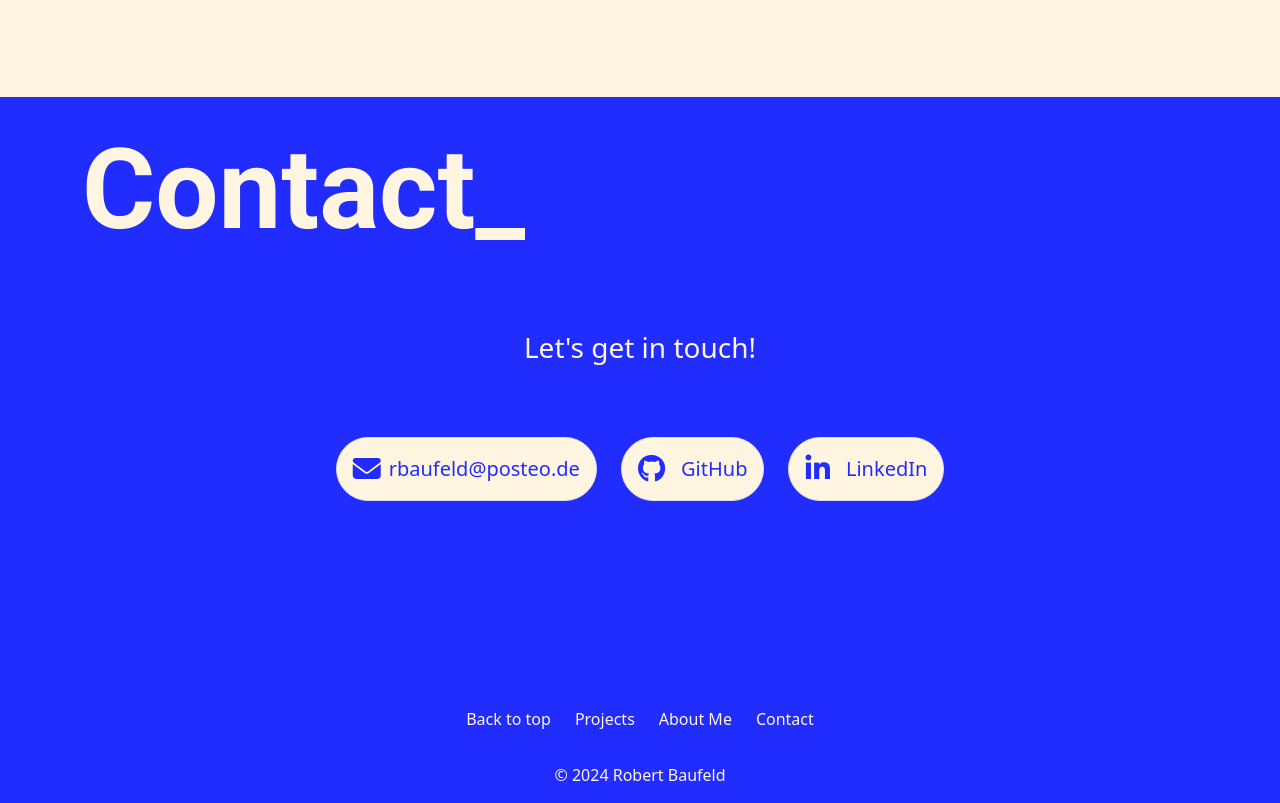
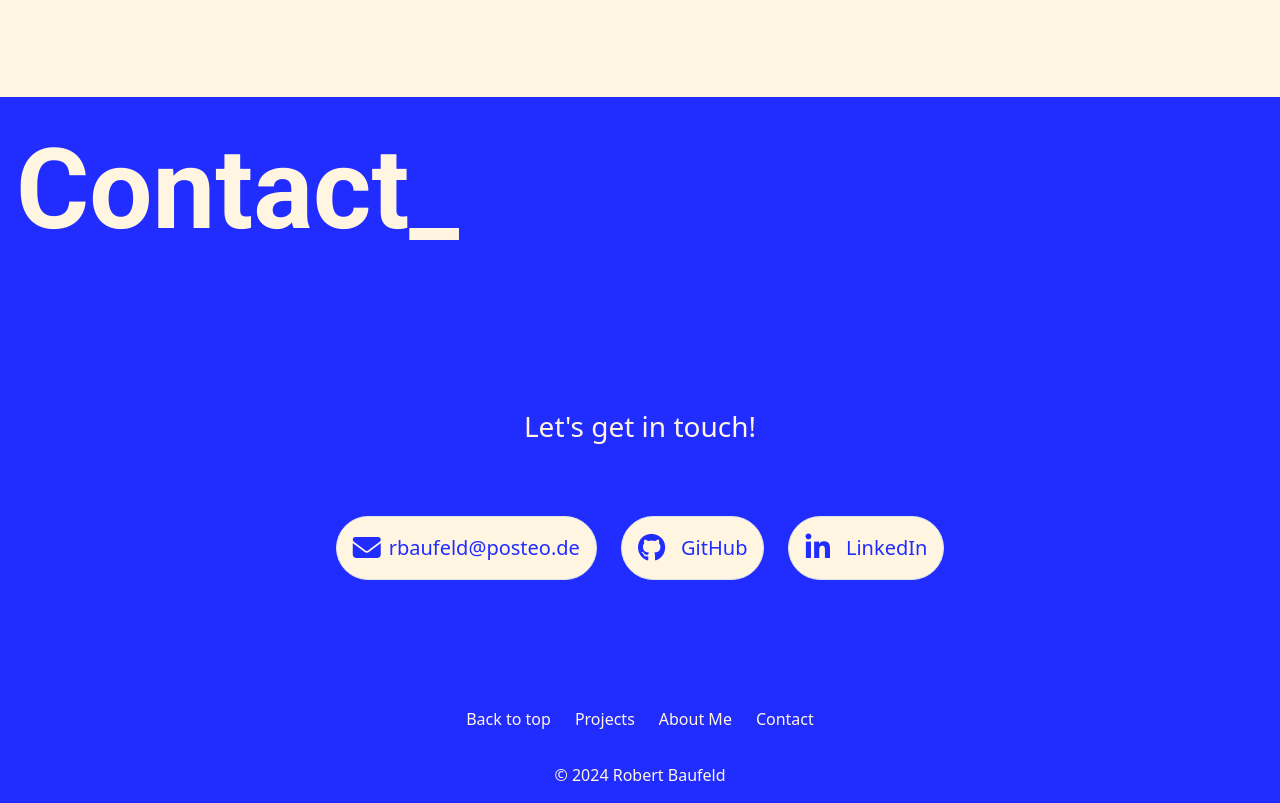
Before and after one commit to RobertLikesCoding/portfolio, a plain HTML site: page index.html in a window 1280 px wide. Shown: the part 3620-4423 px from the top of the page. Drawn offline with nearby package versions, Linux system fonts and the light colour scheme.

Commit message:
small adjustment

```diff
--- a/index.html
+++ b/index.html
@@ -205,8 +205,8 @@
     </section>
 
     <section id="contact" class="d-flex flex-column justify-content-between blue-bg pt-5">
+      <span class="section-header text-peach ms-3">Contact_</span>
       <div class="container">
-        <span class="section-header text-peach">Contact_</span>
         <div class="d-flex flex-column align-items-center gap-3 my-5">
           <h3 class="text-peach py-5">Let's get in touch!</h3>
           <div class="row justify-content-center g-4"> <!-- Use Bootstrap's row and gap classes -->
```
